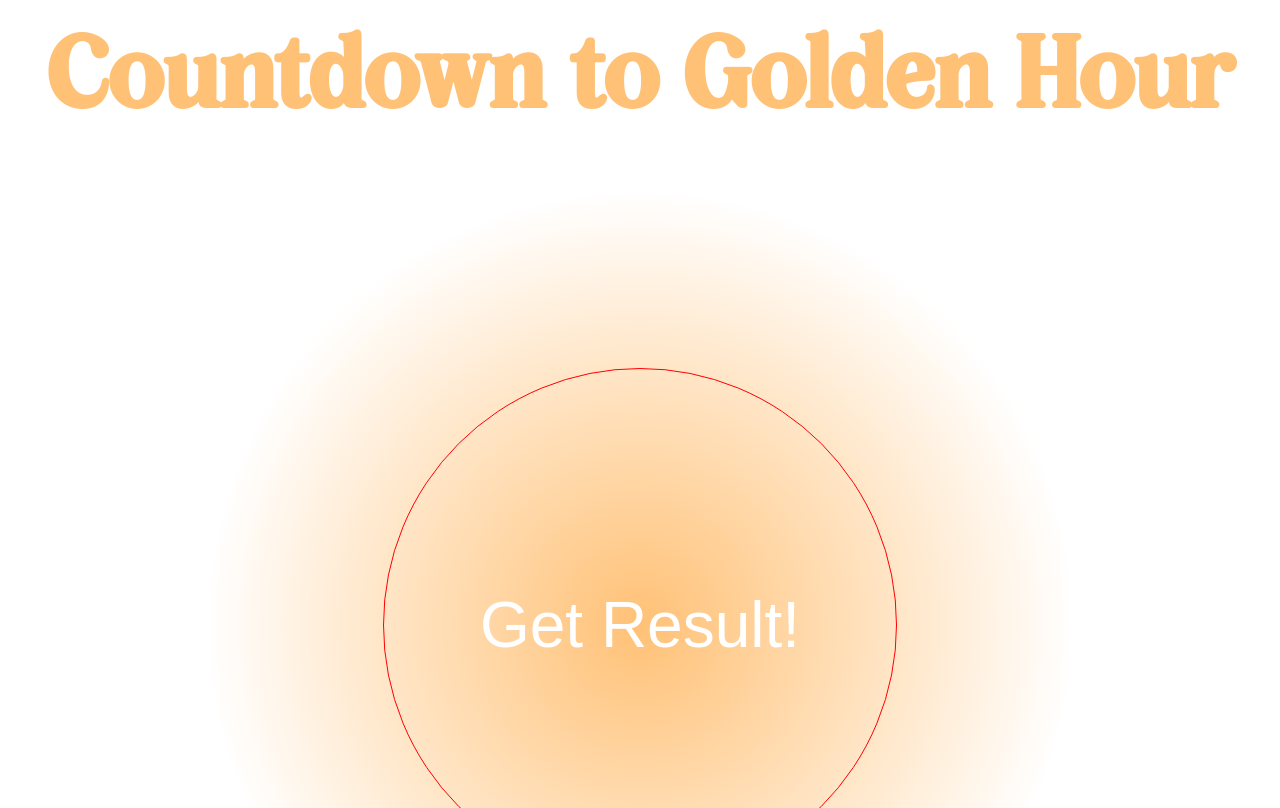
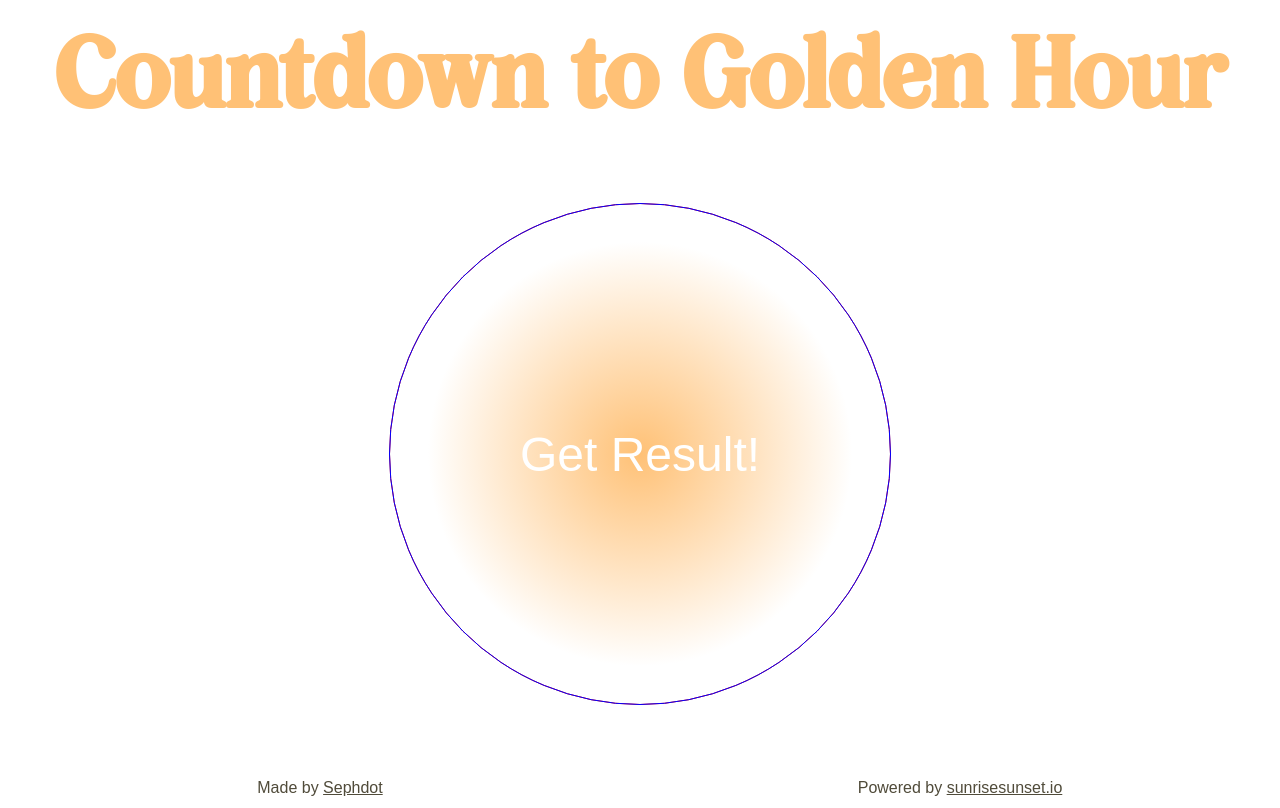
Before and after one commit to Sephdot/countdowntogoldenhour, a plain HTML site: page index.html in a window 1280 px wide. Shown: the top 808 px of the page. Drawn offline with Linux system fonts and the light colour scheme.

Commit message:
refactor to not use vw as a fontsize unit

```diff
--- a/styles.css
+++ b/styles.css
@@ -20,13 +20,13 @@
 }
 
 p, h1, h2, h3, h4, h5, h6 {
-	line-height: calc(1rem + 0.5em);
+	line-height: 1.5em;
 }
 
 .page-title {
 	margin-top: 1em;
 	font-family: "goldage", serif;
-	font-size: 3.8vw;
+	font-size: 3rem;
 }
 
 body {
@@ -39,6 +39,9 @@ body {
 main {
 	display: flex;
 	flex-direction: column;
+	justify-content: center;
+	align-items: center;
+	padding: 50px 30px;
 }
 
 h1, h2, h3, h4, h5, h6 {
@@ -60,10 +63,8 @@ input, button, textarea, select {
 }
 
 header {
-	display: flex;
-	flex-wrap: wrap;
-	justify-content: center;
-	align-items: center;
+	text-align: center;
+	padding: 10px 10px 0;
 }
 
 header a {
@@ -76,36 +77,37 @@ header a {
 }
 
 #countdown_background {
-	width: 80%;
-	padding-bottom: 80%;
-	align-self: center;
+	display: flex;
+	justify-content: center;
+	align-items: center;
+	width: 500px;
+	height: 500px;
+	outline: 1px solid blue;
 	border-radius: 1000px;
 	background-image: radial-gradient(circle, rgba(var(--pri-color), 1), rgba(var(--pri-color), 0) 60%);
-	position: relative;
 }
 
+#golden_hour_countdown {
+	display: flex;
+	align-items: center;
+	justify-content: center;
+	width: 100%;
+	height: 100%;
+	font-size: 3rem;
+	color: white;
+}
 
 #get_result_button {
 	display:inline-block;
 	cursor: pointer;
-	width: 40vw;
-	height: 40vw;
+	width: 100%;
+	height: 100%;
 	border-radius: 1000px;
 	border: none;
 	background-color: transparent;
 	outline: 1px solid red;
-	position: relative;
 	color: white;
 	font-size: inherit;
-}
-
-#golden_hour_countdown {
-	position: absolute;
-	top: 50%;
-	left: 50%;
-	transform: translate(-50%, -50%);
-	font-size: 5vw;
-	color: white;
 }
 
 footer {
@@ -120,7 +122,7 @@ footer {
 footer > * {
 	flex: 1;
 	text-align: center;
-	font-size: 3vw;
+	font-size: 1rem;
 }
 
 footer p, footer a {
```
Also changed, not shown: index.html (+1 -0 lines).
